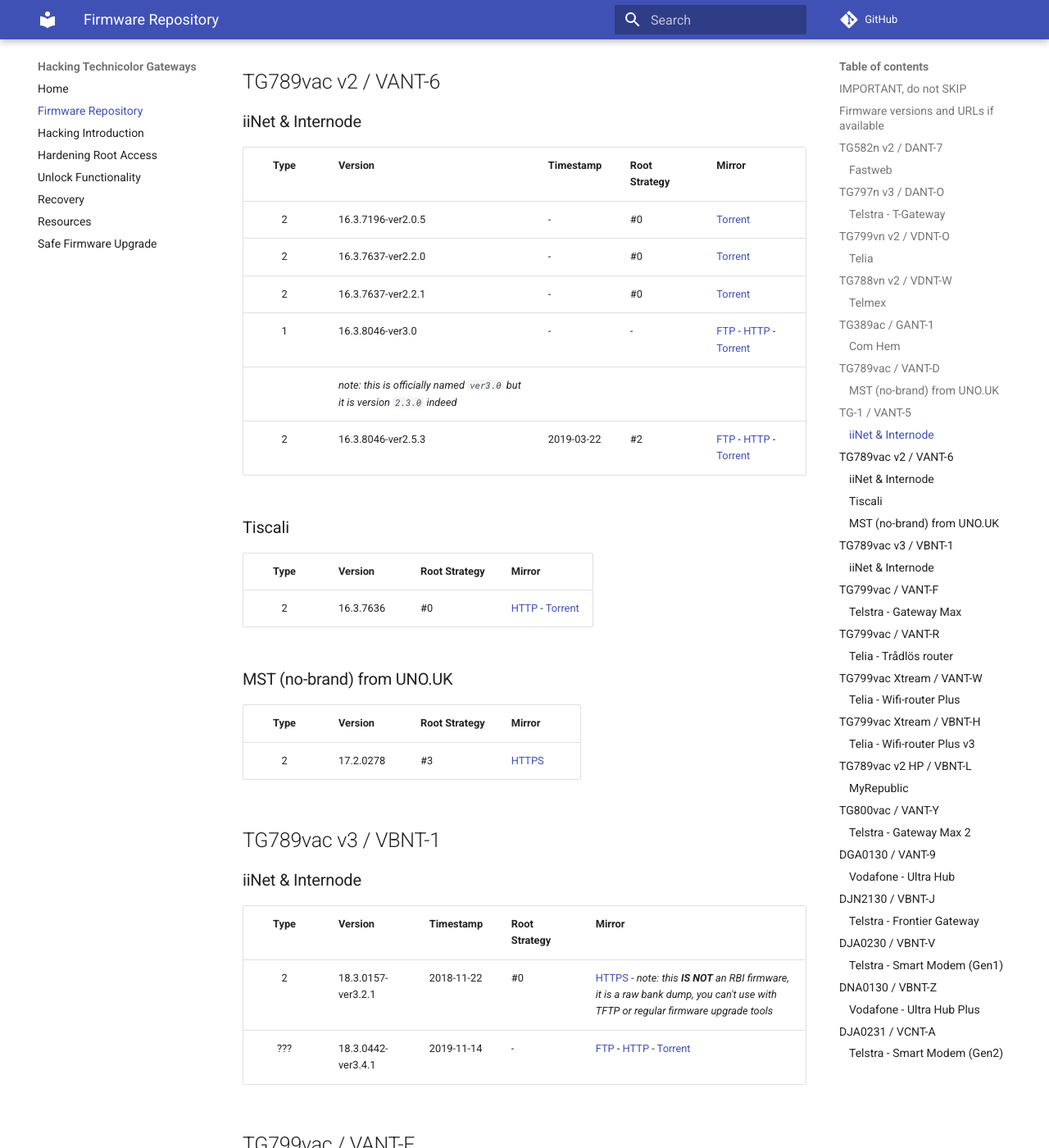
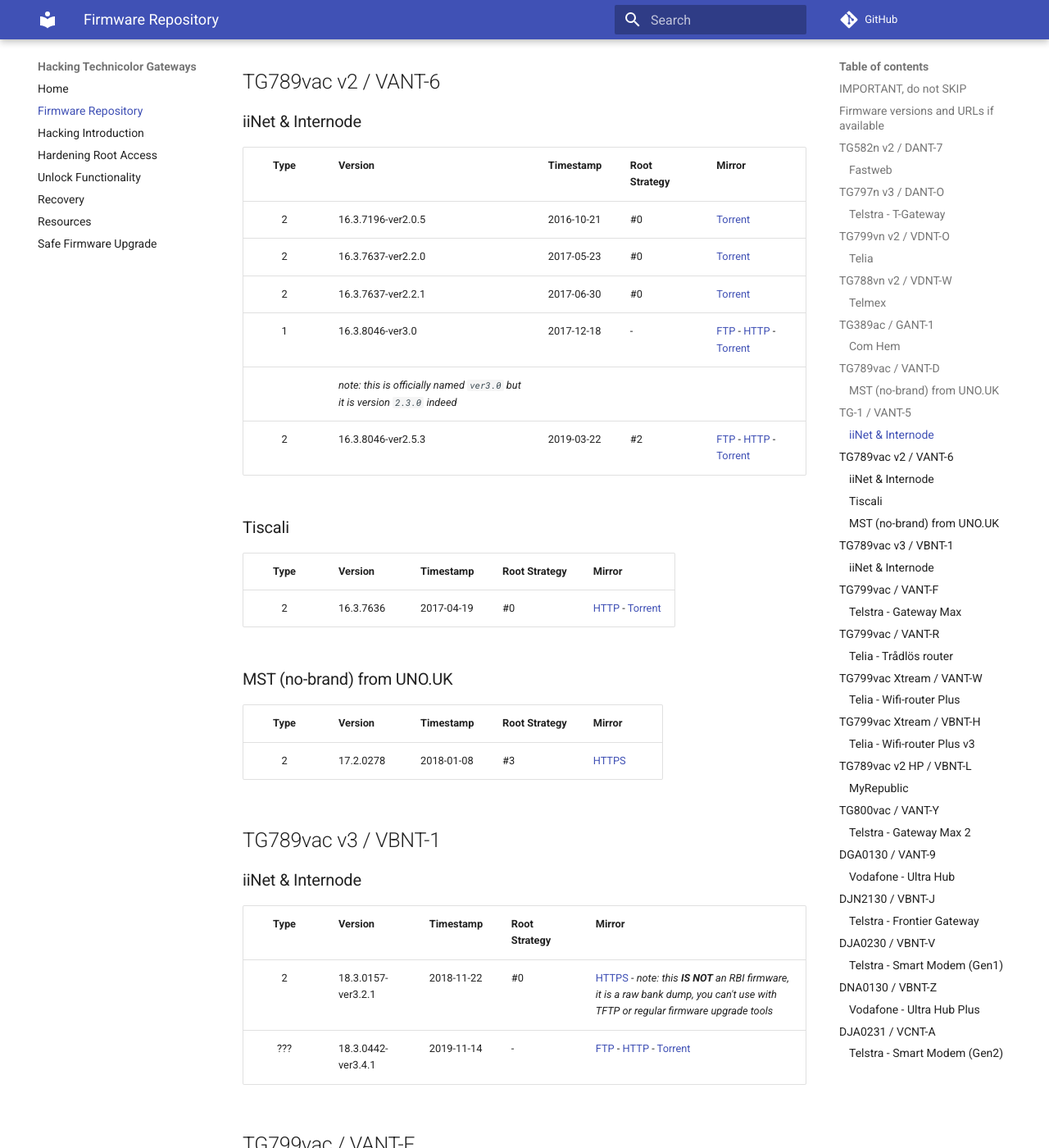
Before and after one commit to hack-technicolor/hack-technicolor, an MkDocs documentation site: the page built from docs/Repository.md, in a window 1280 px wide and 1400 px high, scrolled down 3868 px. Shown: the whole window at 82% size. Built offline with MkDocs 1.6.1 and Material for MkDocs 9.7.7, drawn with Linux system fonts in a browser that asks for light colours; comment, search, counter and statistics services are not loaded.

Commit message:
vant-6: add missing timestamps

```diff
--- a/docs/Repository.md
+++ b/docs/Repository.md
@@ -110,24 +110,24 @@
 
 | Type   | Version            | Timestamp  | Root Strategy | Mirror |
 |:------:|:-------------------|:-----------|:--------------|:-------|
-| 2      | 16.3.7196-ver2.0.5 | -          | #0            | [Torrent](https://github.com/kevdagoat/hack-technicolor/blob/master/torrents/vant-6/vant-6_16.3.7196-ver2.0.5-CRF592-2729004.rbi.torrent?raw=true) |
-| 2      | 16.3.7637-ver2.2.0 | -          | #0            | [Torrent](https://github.com/kevdagoat/hack-technicolor/blob/master/torrents/vant-6/VANT-6_16.3.7637-ver2.2.0-CRF638-2721002%20.rbi.torrent?raw=true) |
-| 2      | 16.3.7637-ver2.2.1 | -          | #0            | [Torrent](https://github.com/kevdagoat/hack-technicolor/blob/master/torrents/vant-6/vant-6_16.3.7637-ver2.2.1-CRF695-2721005.rbi.torrent?raw=true) |
-| 1      | 16.3.8046-ver3.0   | -          | -             | [FTP](ftp://ftp.iinet.net.au/pub/iinet/firmware/TG789vacV2/VANT-6/vant-6_16.3.8046-ver3.0-CRF767-2721002.rbi) - [HTTP](http://ftp.iinet.net.au/pub/iinet/firmware/TG789vacV2/VANT-6/vant-6_16.3.8046-ver3.0-CRF767-2721002.rbi) - [Torrent](https://github.com/kevdagoat/hack-technicolor/blob/master/torrents/vant-6/vant-6_16.3.8046-ver3.0-CRF767-2721002.rbi.torrent?raw=true)
+| 2      | 16.3.7196-ver2.0.5 | 2016-10-21 | #0            | [Torrent](https://github.com/kevdagoat/hack-technicolor/blob/master/torrents/vant-6/vant-6_16.3.7196-ver2.0.5-CRF592-2729004.rbi.torrent?raw=true) |
+| 2      | 16.3.7637-ver2.2.0 | 2017-05-23 | #0            | [Torrent](https://github.com/kevdagoat/hack-technicolor/blob/master/torrents/vant-6/VANT-6_16.3.7637-ver2.2.0-CRF638-2721002%20.rbi.torrent?raw=true) |
+| 2      | 16.3.7637-ver2.2.1 | 2017-06-30 | #0            | [Torrent](https://github.com/kevdagoat/hack-technicolor/blob/master/torrents/vant-6/vant-6_16.3.7637-ver2.2.1-CRF695-2721005.rbi.torrent?raw=true) |
+| 1      | 16.3.8046-ver3.0   | 2017-12-18 | -             | [FTP](ftp://ftp.iinet.net.au/pub/iinet/firmware/TG789vacV2/VANT-6/vant-6_16.3.8046-ver3.0-CRF767-2721002.rbi) - [HTTP](http://ftp.iinet.net.au/pub/iinet/firmware/TG789vacV2/VANT-6/vant-6_16.3.8046-ver3.0-CRF767-2721002.rbi) - [Torrent](https://github.com/kevdagoat/hack-technicolor/blob/master/torrents/vant-6/vant-6_16.3.8046-ver3.0-CRF767-2721002.rbi.torrent?raw=true)
 |        | *note: this is officially named `ver3.0` but it is version `2.3.0` indeed* | |
 | 2      | 16.3.8046-ver2.5.3 | 2019-03-22 | #2            | [FTP](ftp://ftp.iinet.net.au/pub/iinet/firmware/TG789vacV2/VANT-6/.2752ae5a/vant-6_16.3.8046-ver2.5.3-CRF927-2721031.rbi) - [HTTP](http://ftp.iinet.net.au/pub/iinet/firmware/TG789vacV2/VANT-6/.2752ae5a/vant-6_16.3.8046-ver2.5.3-CRF927-2721031.rbi) - [Torrent](https://github.com/kevdagoat/hack-technicolor/blob/master/torrents/vant-6/vant-6_16.3.8046-ver2.5.3-CRF927-2721031.rbi.torrent?raw=true) |
 
 ### Tiscali
 
-| Type   | Version          | Root Strategy | Mirror |
-|:------:|:-----------------|:--------------|:-------|
-| 2      | 16.3.7636        | #0            | [HTTP](http://ftp.tr69.tiscali.it/TR69/vant-6_16.3.7636-2921002-20170419153951-718b590506a915e24be58946f4755c0c617d9c8d.rbi) - [Torrent](https://github.com/kevdagoat/hack-technicolor/blob/master/torrents/vant-6/vant-6_16.3.7636-2921002-20170419153951-718b590506a915e24be58946f4755c0c617d9c8d.rbi.torrent?raw=true) |
+| Type   | Version          | Timestamp  | Root Strategy | Mirror |
+|:------:|:-----------------|:-----------|:--------------|:-------|
+| 2      | 16.3.7636        | 2017-04-19 | #0            | [HTTP](http://ftp.tr69.tiscali.it/TR69/vant-6_16.3.7636-2921002-20170419153951-718b590506a915e24be58946f4755c0c617d9c8d.rbi) - [Torrent](https://github.com/kevdagoat/hack-technicolor/blob/master/torrents/vant-6/vant-6_16.3.7636-2921002-20170419153951-718b590506a915e24be58946f4755c0c617d9c8d.rbi.torrent?raw=true) |
 
 ### MST (no-brand) from UNO.UK
 
-| Type   | Version          | Root Strategy | Mirror |
-|:------:|:-----------------|:--------------|:-------|
-| 2      | 17.2.0278        | #3            | [HTTPS](https://uno.help/attachments/732) |
+| Type   | Version          | Timestamp  | Root Strategy | Mirror |
+|:------:|:-----------------|:-----------|:--------------|:-------|
+| 2      | 17.2.0278        | 2018-01-08 | #3            | [HTTPS](https://uno.help/attachments/732) |
 
 ## TG789vac v3 / VBNT-1
 
```
